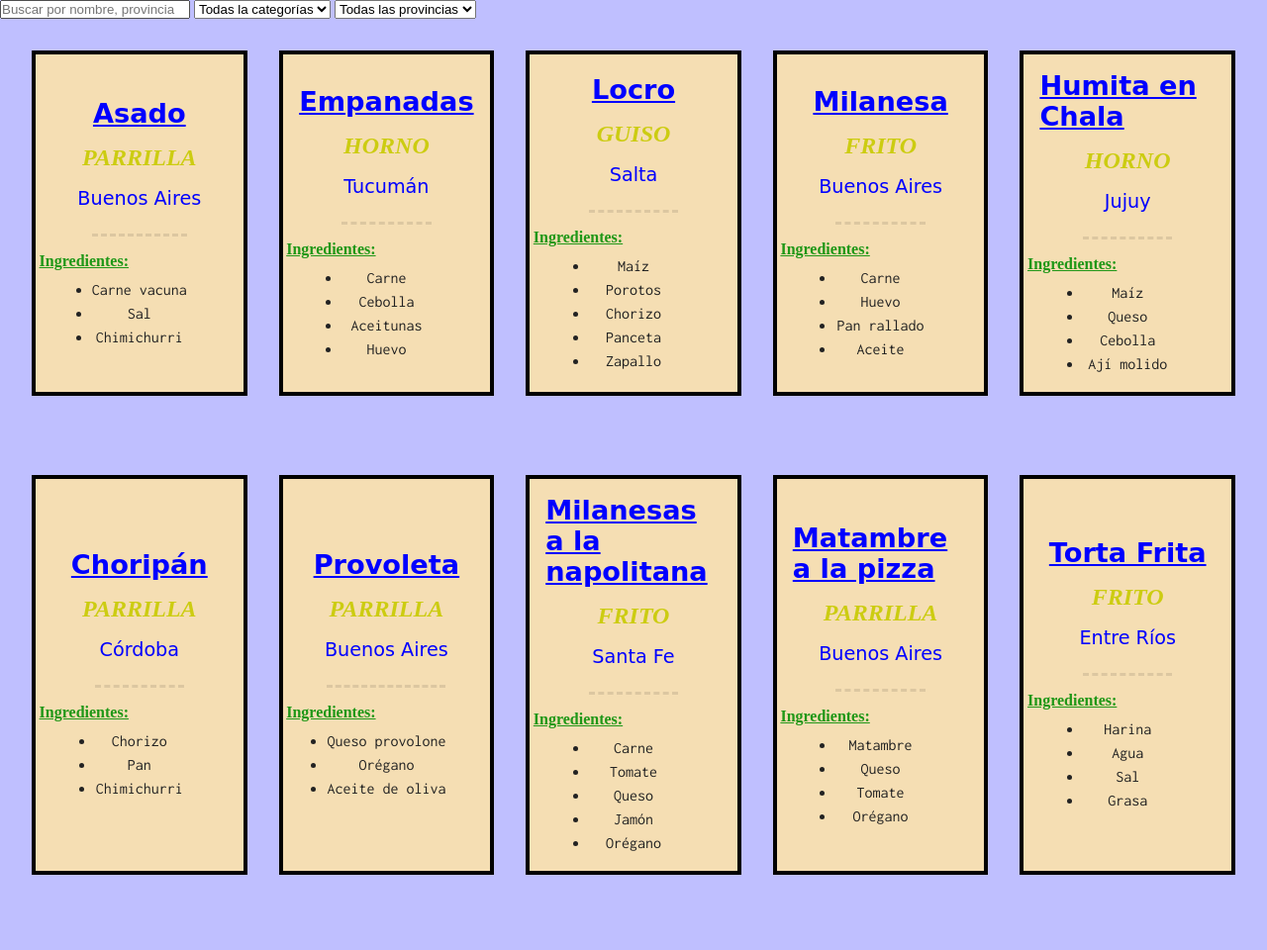
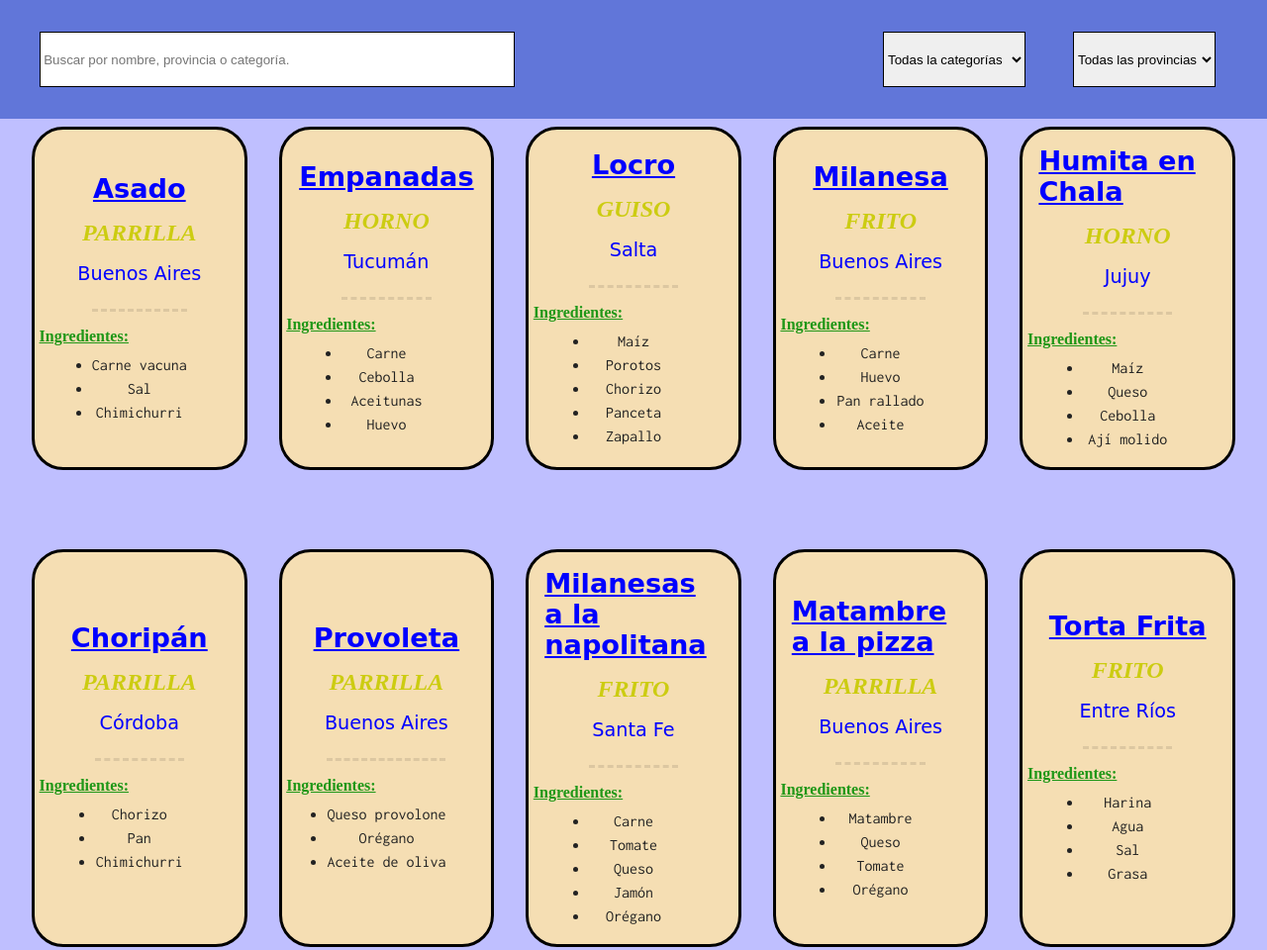
Before and after one commit to Uriel-Abud/FRONT2, a plain HTML site: page Actividad 3 - Template Listas/index.html in a window 1280 px wide. Shown: the top 960 px of the page at 99% size. Drawn offline with Linux system fonts and the light colour scheme; a web font is replaced by a local one.

Commit message:
Tengo que mejorar el diseño de la última parte

```diff
--- a/Actividad 3 - Template Listas/index.html
+++ b/Actividad 3 - Template Listas/index.html
@@ -14,6 +14,7 @@
       <!-- Para filtros y navegacion -->
        <input type="search" id="buscador" placeholder="Buscar por nombre, provincia o categoría.">
 
+       <div id="losdosfiltros">
        <select id="filtroCategoria">
           <option value="">Todas la categorías</option>
           <option value="Parrilla">Parrilla</option>
@@ -32,6 +33,7 @@
           <option value="Santa Fe">Santa Fe</option>
           <option value="Tucumán">Tucumán</option>
        </select>
+      </div>
 
 
     </header>
--- a/Actividad 3 - Template Listas/main.js
+++ b/Actividad 3 - Template Listas/main.js
@@ -31,11 +31,11 @@ document.getElementById('comidaContainer').innerHTML +=
 }
 }
 
-function mostrarComidasconForEach () {
+function mostrarComidasconForEach (listadodecomidas = comidas) {
 
   comidaContainer.innerHTML = "";
 
-  comidas.forEach ( comida => {
+  listadodecomidas.forEach ( comida => {
 
   document.getElementById('comidaContainer').innerHTML +=
 `
@@ -89,6 +89,7 @@ function filtrar () {
   });
 
   mostrarComidasconForEach(comidasFiltradas);
+  console.log(comidasFiltradas);
 }
 
 function buscar () {
--- a/Actividad 3 - Template Listas/style.css
+++ b/Actividad 3 - Template Listas/style.css
@@ -8,13 +8,54 @@ body {
   background-color: #bfbfff;
 }
 
+header {
+  display: flex;
+  flex-direction: row;
+  justify-content: space-between;
+  align-items: center;
+  position: fixed;
+  width: 100%;
+  height: 15%;
+  background-color: #6176d9;
+  z-index: 1000;
+  margin-top: 0;
+  gap: 10rem;
+  padding: 0.2rem 2.5rem;
+}
+
+#losdosfiltros {
+  display: flex;
+  flex-direction: row;
+  justify-content: center;
+  align-items: center;
+  height: 100%;
+  width: 30%;
+  gap: 3rem;
+}
+
+#buscador {
+  color: black;
+  width: 40%;
+  height: 50%;
+  border: 0.1rem solid black;
+  padding-left: 0.2rem;
+}
+
+#filtroCategoria, #filtroProvincia {
+  color: black;
+  width: 40%;
+  height: 50%;
+  border: 0.1rem solid black;
+}
+
 .comida-container {
   display: grid;
   grid-template-columns: repeat(5, minmax(0, 1fr));
   gap: 5rem 2rem;
-  width: 100vw;
+  width: 100%;
   padding: 2rem;
   justify-content: space-between;
+  padding-top: 10%;
 }
 
 .card {
@@ -25,7 +66,8 @@ body {
   align-items: center;
   height: auto;
   width: 100%;
-  border: 0.3rem solid black;
+  border: 0.2rem solid black;
+  border-radius: 2rem;
   padding: 1rem;
   gap: 1rem;
 }
```
